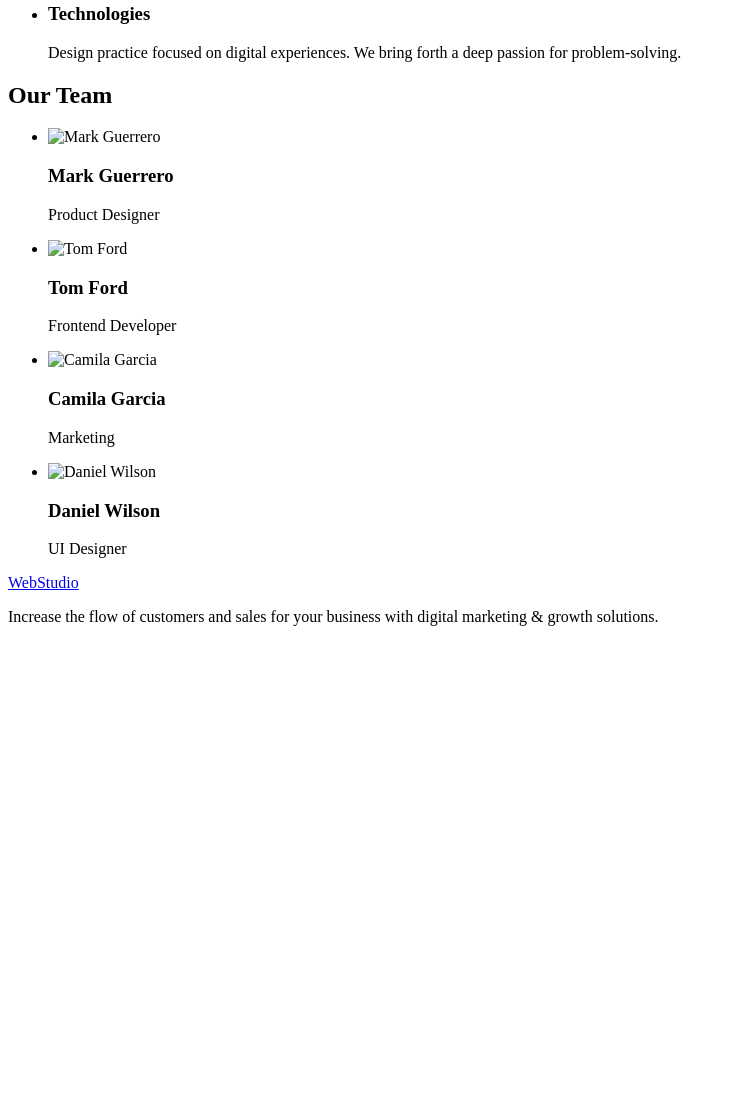
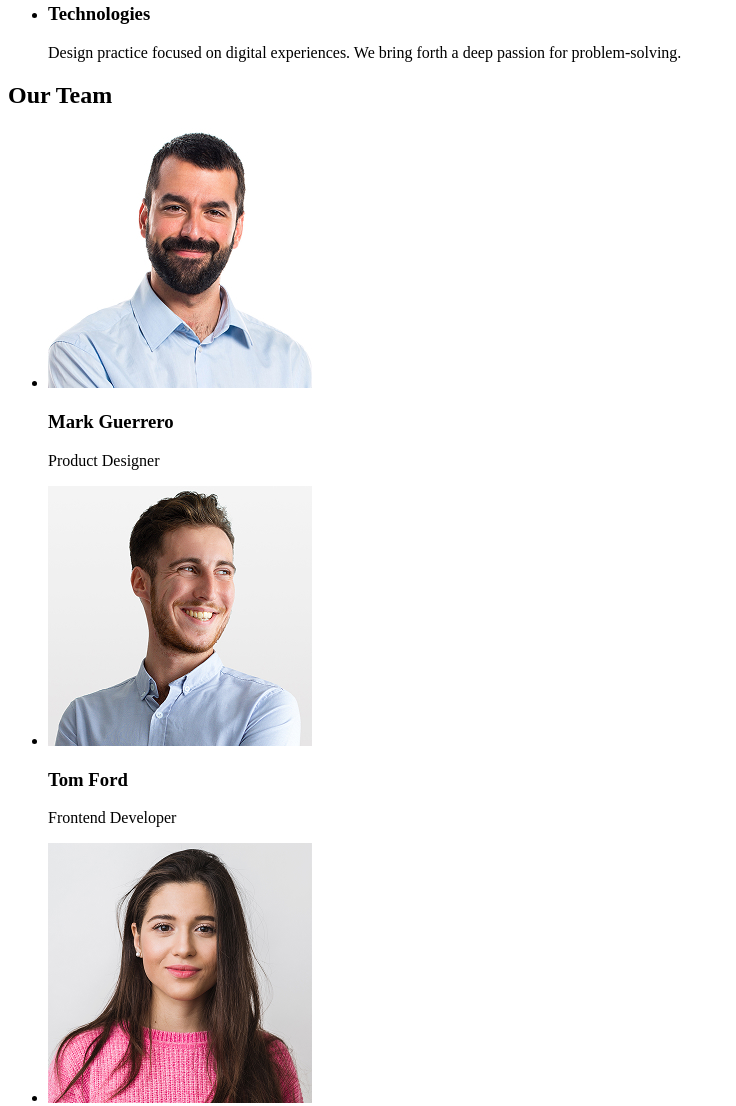
Before and after one commit to anastasiavladika974-eng/goit-markup-hw-01, a plain HTML site: page index.html in a window 1280 px wide. Shown: the part 532-1638 px from the top of the page, without its empty margins (0-736 px from the left). Before the commit the page ends 1174 px from the top, so only its background shows below. Drawn offline with Linux system fonts and the light colour scheme.

Commit message:
fix code for review

```diff
--- a/index.html
+++ b/index.html
@@ -67,22 +67,34 @@
         <h2>Our Team</h2>
         <ul>
           <li>
-            <img src="./images/team-1.jpg" alt="Mark Guerrero" width="264" />
+            <img
+              src="./images/team-1 (1).jpg"
+              alt="Mark Guerrero"
+              width="264"
+            />
             <h3>Mark Guerrero</h3>
             <p>Product Designer</p>
           </li>
           <li>
-            <img src="./images/team-2.jpg" alt="Tom Ford" width="264" />
+            <img src="./images/team-2 (1).jpg" alt="Tom Ford" width="264" />
             <h3>Tom Ford</h3>
             <p>Frontend Developer</p>
           </li>
           <li>
-            <img src="./images/team-3.jpg" alt="Camila Garcia" width="264" />
+            <img
+              src="./images/team-3 (1).jpg"
+              alt="Camila Garcia"
+              width="264"
+            />
             <h3>Camila Garcia</h3>
             <p>Marketing</p>
           </li>
           <li>
-            <img src="./images/team-4.jpg" alt="Daniel Wilson" width="264" />
+            <img
+              src="./images/team-4 (1).jpg"
+              alt="Daniel Wilson"
+              width="264"
+            />
             <h3>Daniel Wilson</h3>
             <p>UI Designer</p>
           </li>
```
